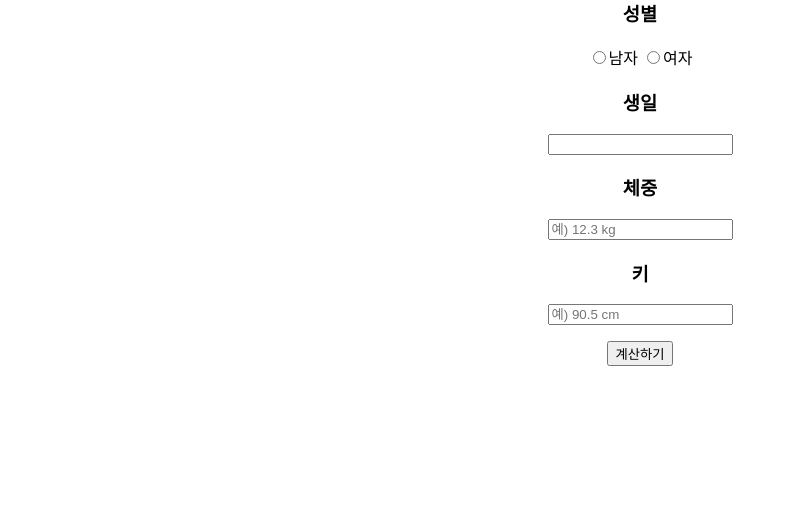
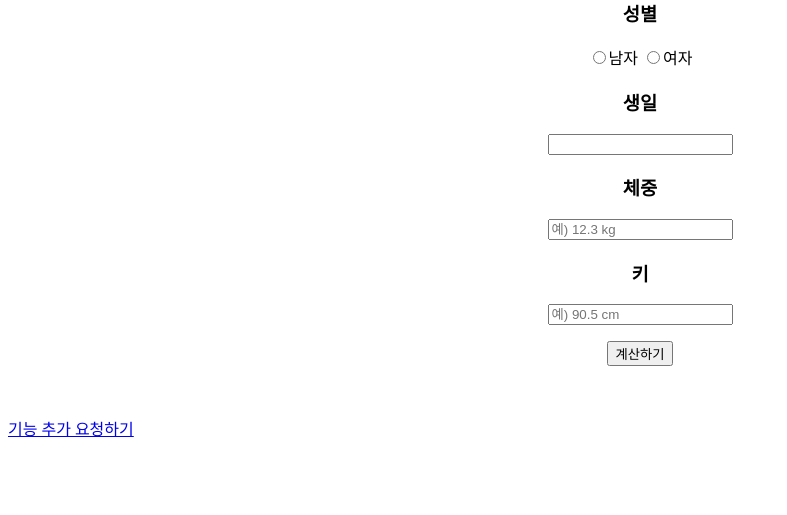
Before and after one commit to Kane-Lee/baby_growth_web, a Flask app: page / in a window 1280 px wide. Shown: the part 192-707 px from the top of the page, without its empty margins (0-787 px from the left). Run offline with Flask 3, Linux system fonts and the light colour scheme; some libraries are stand-ins or nearby versions.

Commit message:
add footer

```diff
--- a/static/css/styles.css
+++ b/static/css/styles.css
@@ -10,6 +10,10 @@ main {
     text-align: center;
 }
 
+.spacer {
+    flex:1;
+}
+
 .explanation { margin: 2px 0;}
 
 .how {
--- a/templates/home.html
+++ b/templates/home.html
@@ -38,13 +38,13 @@
             <input type="number" name="weight" step="0.1" placeholder="예) 12.3 kg">
             <h3>키</h3>
             <input type="number" name="height" step="0.1" placeholder="예) 90.5 cm">
-
-
-
-
-
             <p><button type="submit">계산하기</button></p>
         </form>
+        <div class="spacer"></div>
     </main>
+
+    <footer class="footer">
+        <a href="mailto:kyedlee@gmail.com">기능 추가 요청하기</a>
+    </footer>
 </body>
 </html>
```
